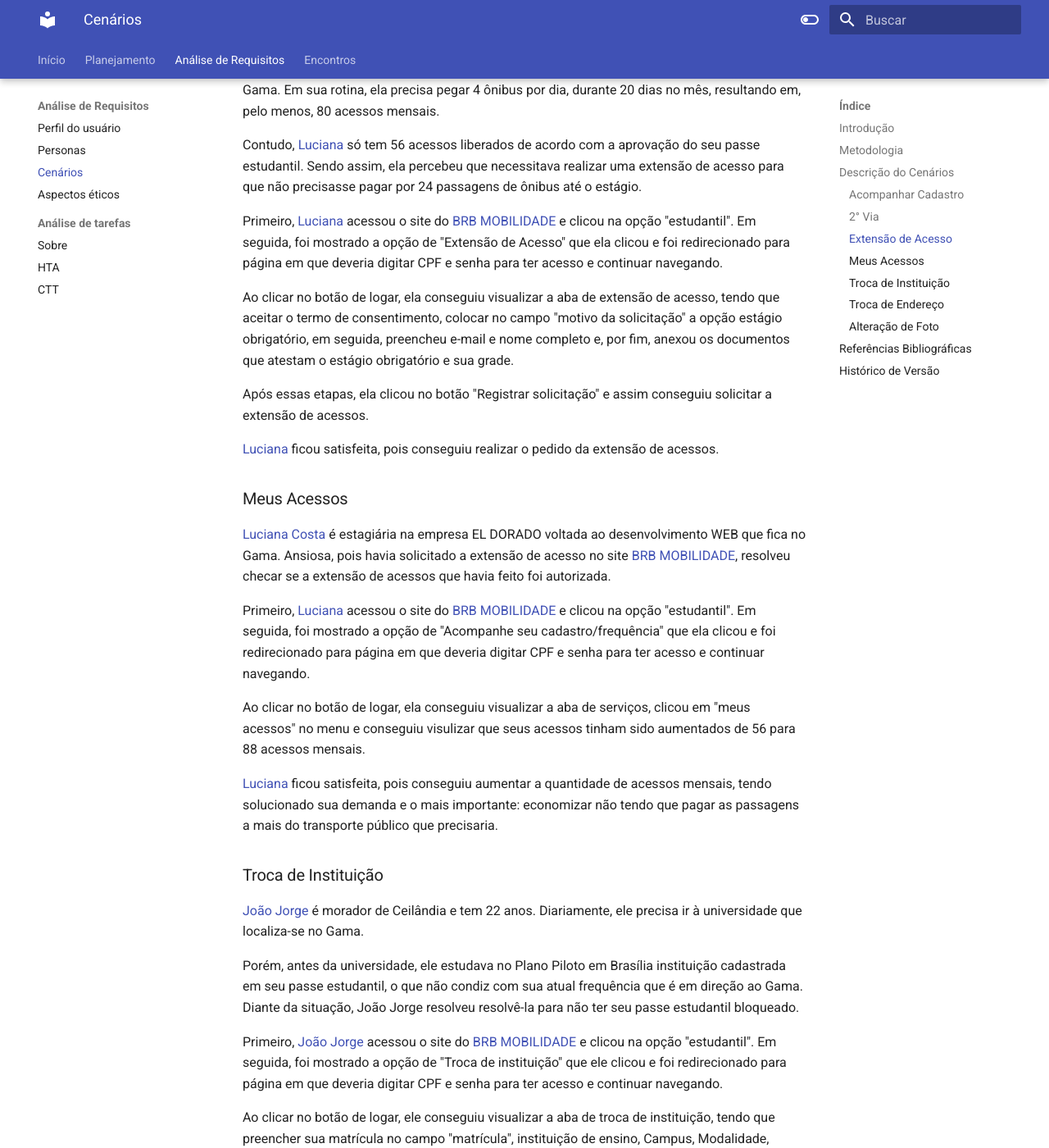
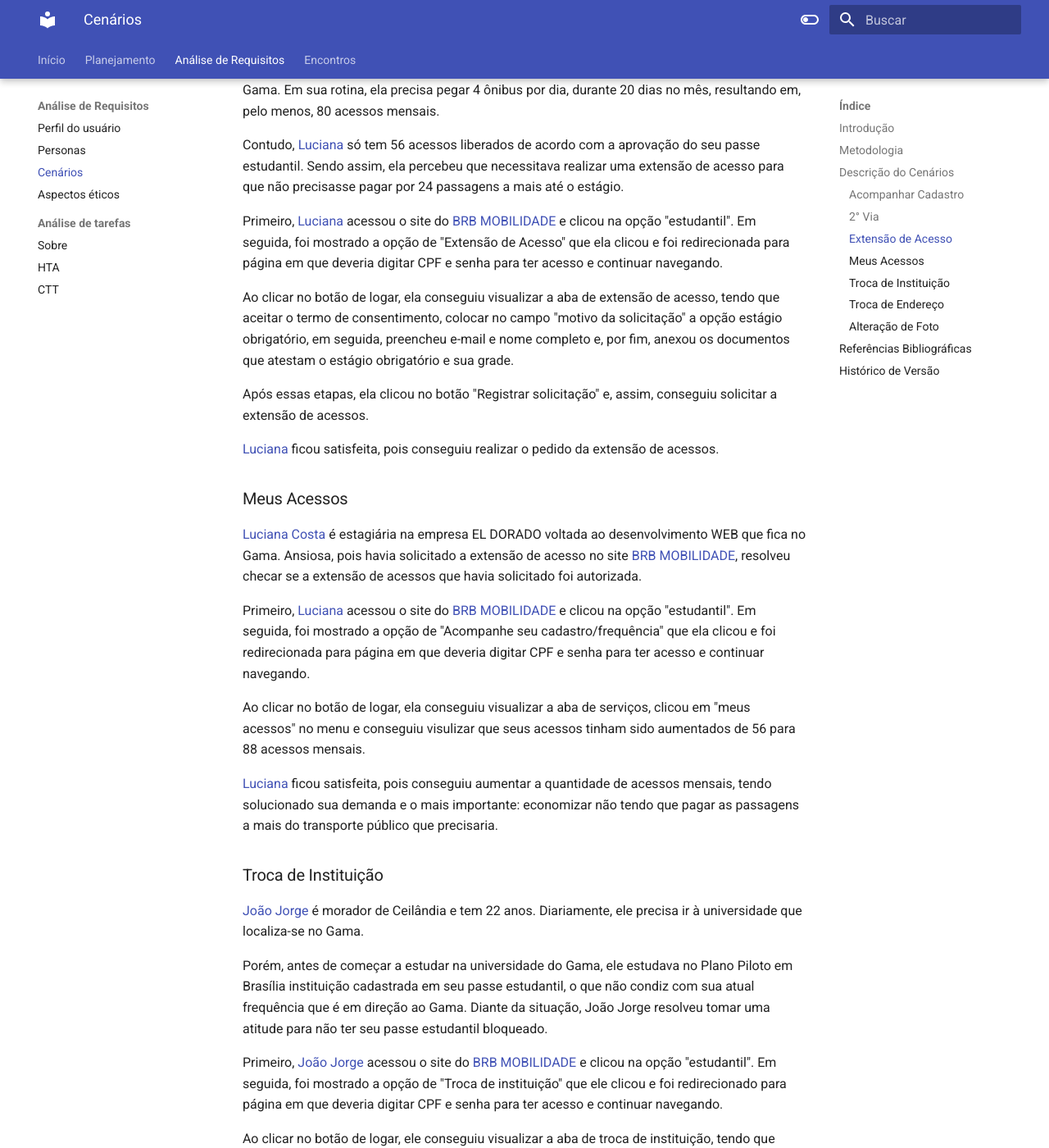
Before and after one commit to Interacao-Humano-Computador/2023.2--BRB-Mobilidade, an MkDocs documentation site: the page built from docs/analiseRequisitos/cenario.md, in a window 1280 px wide and 1400 px high, scrolled down 2192 px. Shown: the whole window at 82% size. Built offline with MkDocs 1.6.1 and Material for MkDocs 9.7.7, drawn with Linux system fonts in a browser that asks for light colours; some of the changed text lies outside the part shown.

Commit message:
ortografia

```diff
--- a/docs/analiseRequisitos/cenario.md
+++ b/docs/analiseRequisitos/cenario.md
@@ -15,10 +15,11 @@
 | Acompanhar Cadastro |
 |2° Via|
 |Extensão de Acesso|
+|Meus Acessos|
 |Troca de Instituição|
 |Troca de Endereço|
 |Alteração de Foto|
-|Meus Acessos|
+
 
 
 
@@ -59,21 +60,21 @@
 ### Extensão de Acesso
 [Luciana Costa](https://interacao-humano-computador.github.io/2023.2--BRB-Mobilidade/analiseRequisitos/personas/#luciana-costa) é estagiária na empresa EL DORADO voltada ao desenvolvimento WEB que fica no Gama. Em sua rotina, ela precisa pegar 4 ônibus por dia, durante 20 dias no mês, resultando em, pelo menos, 80 acessos mensais.
 
-Contudo, [Luciana](https://interacao-humano-computador.github.io/2023.2--BRB-Mobilidade/analiseRequisitos/personas/#luciana-costa) só tem 56 acessos liberados de acordo com a aprovação do seu passe estudantil. Sendo assim, ela percebeu que necessitava realizar uma extensão de acesso para que não precisasse pagar por 24 passagens de ônibus até o estágio.
+Contudo, [Luciana](https://interacao-humano-computador.github.io/2023.2--BRB-Mobilidade/analiseRequisitos/personas/#luciana-costa) só tem 56 acessos liberados de acordo com a aprovação do seu passe estudantil. Sendo assim, ela percebeu que necessitava realizar uma extensão de acesso para que não precisasse pagar por 24 passagens a mais até o estágio.
 
-Primeiro, [Luciana](https://interacao-humano-computador.github.io/2023.2--BRB-Mobilidade/analiseRequisitos/personas/#luciana-costa) acessou o site do <a href="https://mobilidade.brb.com.br">BRB MOBILIDADE</a> e clicou na opção "estudantil".  Em seguida, foi mostrado a opção de "Extensão de Acesso" que ela clicou e foi redirecionado para página em que deveria  digitar CPF e senha para ter acesso e continuar navegando.
+Primeiro, [Luciana](https://interacao-humano-computador.github.io/2023.2--BRB-Mobilidade/analiseRequisitos/personas/#luciana-costa) acessou o site do <a href="https://mobilidade.brb.com.br">BRB MOBILIDADE</a> e clicou na opção "estudantil".  Em seguida, foi mostrado a opção de "Extensão de Acesso" que ela clicou e foi redirecionada para página em que deveria  digitar CPF e senha para ter acesso e continuar navegando.
 
 Ao clicar no botão de logar, ela conseguiu visualizar a aba de extensão de acesso, tendo que aceitar o termo de consentimento, colocar no campo "motivo da solicitação" a opção estágio obrigatório, em seguida, preencheu e-mail e nome completo e, por fim, anexou os documentos que atestam o estágio obrigatório e sua grade.
 
-Após essas etapas, ela clicou no botão "Registrar solicitação" e assim conseguiu solicitar a extensão de acessos.
+Após essas etapas, ela clicou no botão "Registrar solicitação" e, assim, conseguiu solicitar a extensão de acessos.
 
 [Luciana](https://interacao-humano-computador.github.io/2023.2--BRB-Mobilidade/analiseRequisitos/personas/#luciana-costa) ficou satisfeita, pois conseguiu realizar o pedido da extensão de acessos.
 
 
 ### Meus Acessos
-[Luciana Costa](https://interacao-humano-computador.github.io/2023.2--BRB-Mobilidade/analiseRequisitos/personas/#luciana-costa) é estagiária na empresa EL DORADO voltada ao desenvolvimento WEB que fica no Gama. Ansiosa, pois havia solicitado a extensão de acesso no site  <a href="https://mobilidade.brb.com.br">BRB MOBILIDADE</a>, resolveu checar se a extensão de acessos que havia feito foi autorizada.
+[Luciana Costa](https://interacao-humano-computador.github.io/2023.2--BRB-Mobilidade/analiseRequisitos/personas/#luciana-costa) é estagiária na empresa EL DORADO voltada ao desenvolvimento WEB que fica no Gama. Ansiosa, pois havia solicitado a extensão de acesso no site  <a href="https://mobilidade.brb.com.br">BRB MOBILIDADE</a>, resolveu checar se a extensão de acessos que havia solicitado foi autorizada.
 
-Primeiro, [Luciana](https://interacao-humano-computador.github.io/2023.2--BRB-Mobilidade/analiseRequisitos/personas/#luciana-costa) acessou o site do <a href="https://mobilidade.brb.com.br">BRB MOBILIDADE</a> e clicou na opção "estudantil".  Em seguida, foi mostrado a opção de "Acompanhe seu cadastro/frequência" que ela clicou e foi redirecionado para página em que deveria  digitar CPF e senha para ter acesso e continuar navegando.
+Primeiro, [Luciana](https://interacao-humano-computador.github.io/2023.2--BRB-Mobilidade/analiseRequisitos/personas/#luciana-costa) acessou o site do <a href="https://mobilidade.brb.com.br">BRB MOBILIDADE</a> e clicou na opção "estudantil".  Em seguida, foi mostrado a opção de "Acompanhe seu cadastro/frequência" que ela clicou e foi redirecionada para página em que deveria  digitar CPF e senha para ter acesso e continuar navegando.
 
 Ao clicar no botão de logar, ela conseguiu visualizar a aba de serviços, clicou em "meus acessos" no menu e conseguiu visulizar que seus acessos tinham sido aumentados de 56 para 88 acessos mensais.
 
@@ -85,7 +86,7 @@
 [João Jorge](https://interacao-humano-computador.github.io/2023.2--BRB-Mobilidade/analiseRequisitos/personas/#joao-jorge)
 é morador de Ceilândia e tem 22 anos. Diariamente, ele precisa ir à universidade que localiza-se no Gama.
 
-Porém, antes da universidade, ele estudava no Plano Piloto em Brasília instituição cadastrada em seu passe estudantil, o que não condiz com sua atual frequência que é em direção ao Gama. Diante da situação, João Jorge resolveu resolvê-la para não ter seu passe estudantil bloqueado.
+Porém, antes de começar a estudar na universidade do Gama, ele estudava no Plano Piloto em Brasília instituição cadastrada em seu passe estudantil, o que não condiz com sua atual frequência que é em direção ao Gama. Diante da situação, João Jorge resolveu tomar uma atitude para não ter seu passe estudantil bloqueado.
 
 Primeiro, [João Jorge](https://interacao-humano-computador.github.io/2023.2--BRB-Mobilidade/analiseRequisitos/personas/#joao-jorge) acessou o site do <a href="https://mobilidade.brb.com.br">BRB MOBILIDADE</a> e clicou na opção "estudantil".  Em seguida, foi mostrado a opção de "Troca de instituição" que ele clicou e foi redirecionado para página em que deveria  digitar CPF e senha para ter acesso e continuar navegando.
 
```
Also changed, not shown: other parts of docs/analiseRequisitos/cenario.md (+5 -5 lines), docs/analiseRequisitos/personas.md (+5 -5 lines).
